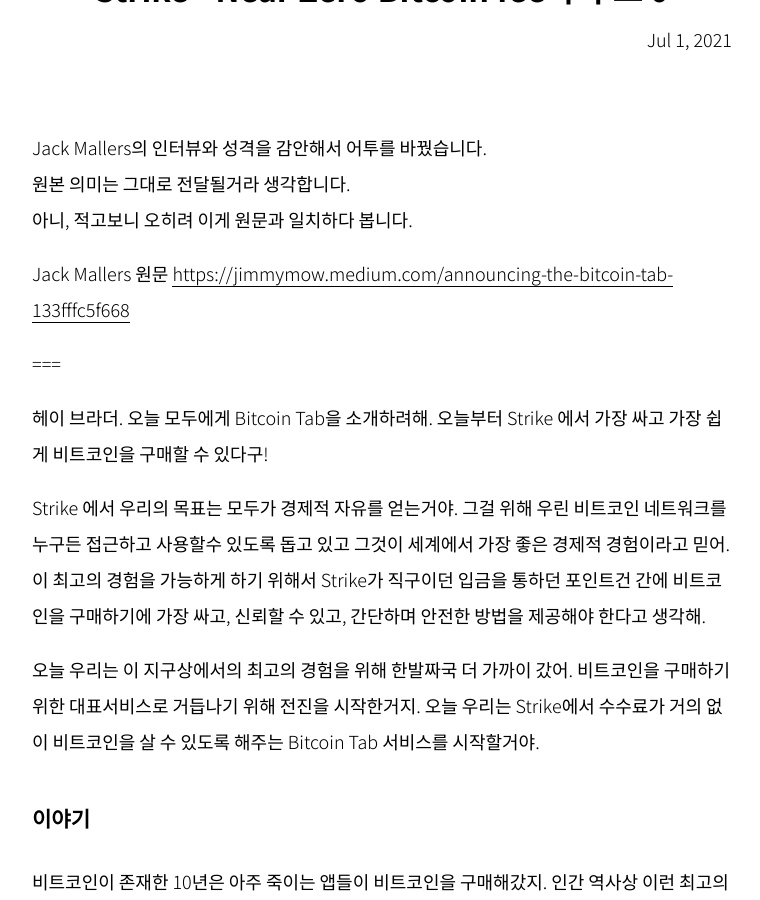
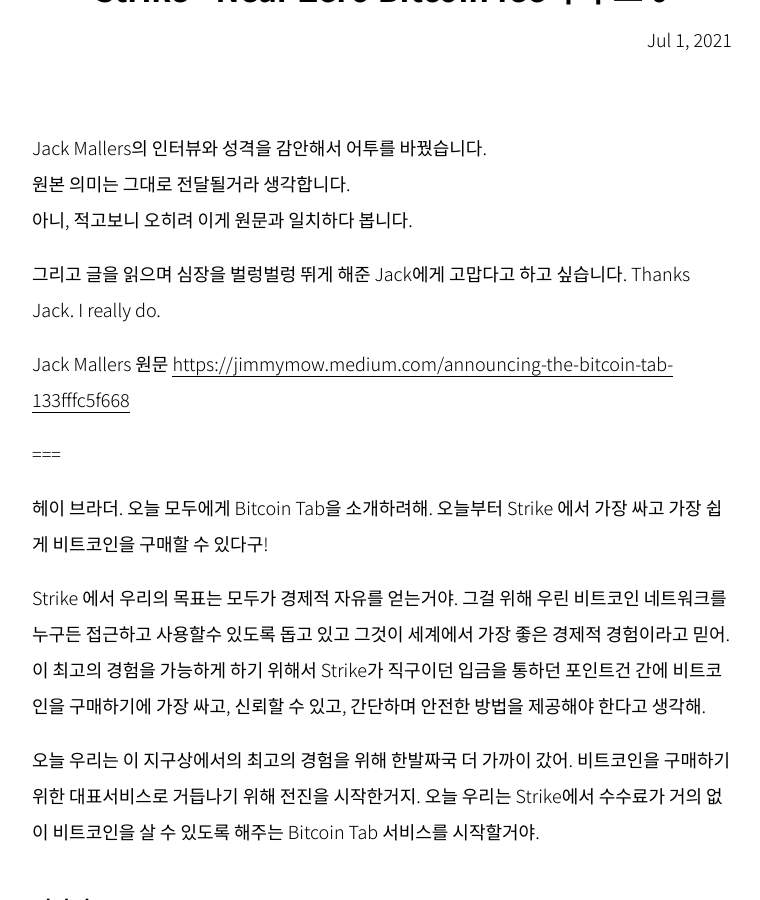
Before and after one commit to onebitco/onebitco.github.io, a Jekyll site: the page built from _posts/2021-07-01-mallers-bitcointab.md, in a window 1280 px wide and 900 px high, scrolled down 360 px. Shown: the whole window, without its empty margins (258-1018 px from the left). Built offline with Jekyll 4.4.1, drawn with Linux system fonts in a browser that asks for light colours.

Commit message:
thanks jack

```diff
--- a/_posts/2021-07-01-mallers-bitcointab.md
+++ b/_posts/2021-07-01-mallers-bitcointab.md
@@ -9,6 +9,9 @@ tags: strike twitter fee
 Jack Mallers의 인터뷰와 성격을 감안해서 어투를 바꿨습니다.<br>
 원본 의미는 그대로 전달될거라 생각합니다.<br>
 아니, 적고보니 오히려 이게 원문과 일치하다 봅니다.
+
+그리고 글을 읽으며 심장을 벌렁벌렁 뛰게 해준 Jack에게 고맙다고 하고 싶습니다.
+Thanks Jack.  I really do.
 
 Jack Mallers 원문
 <https://jimmymow.medium.com/announcing-the-bitcoin-tab-133fffc5f668>
```
